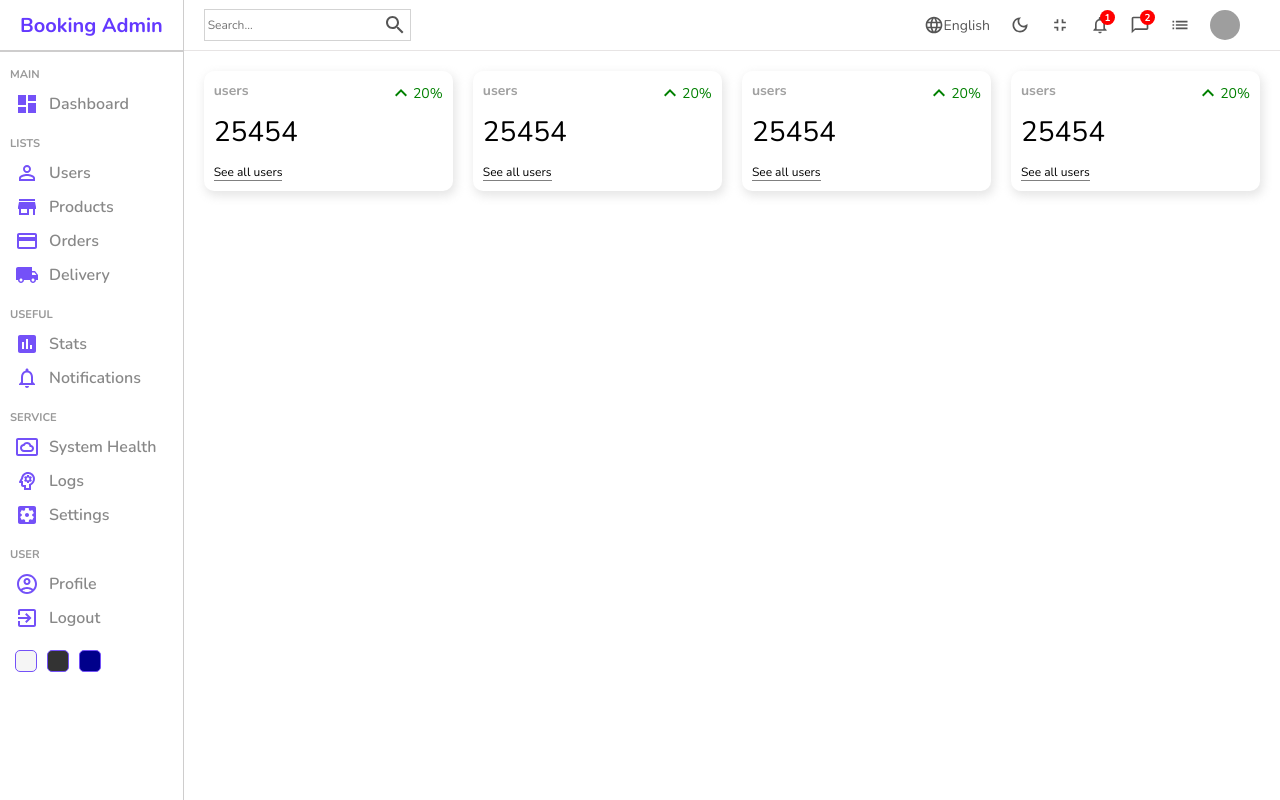
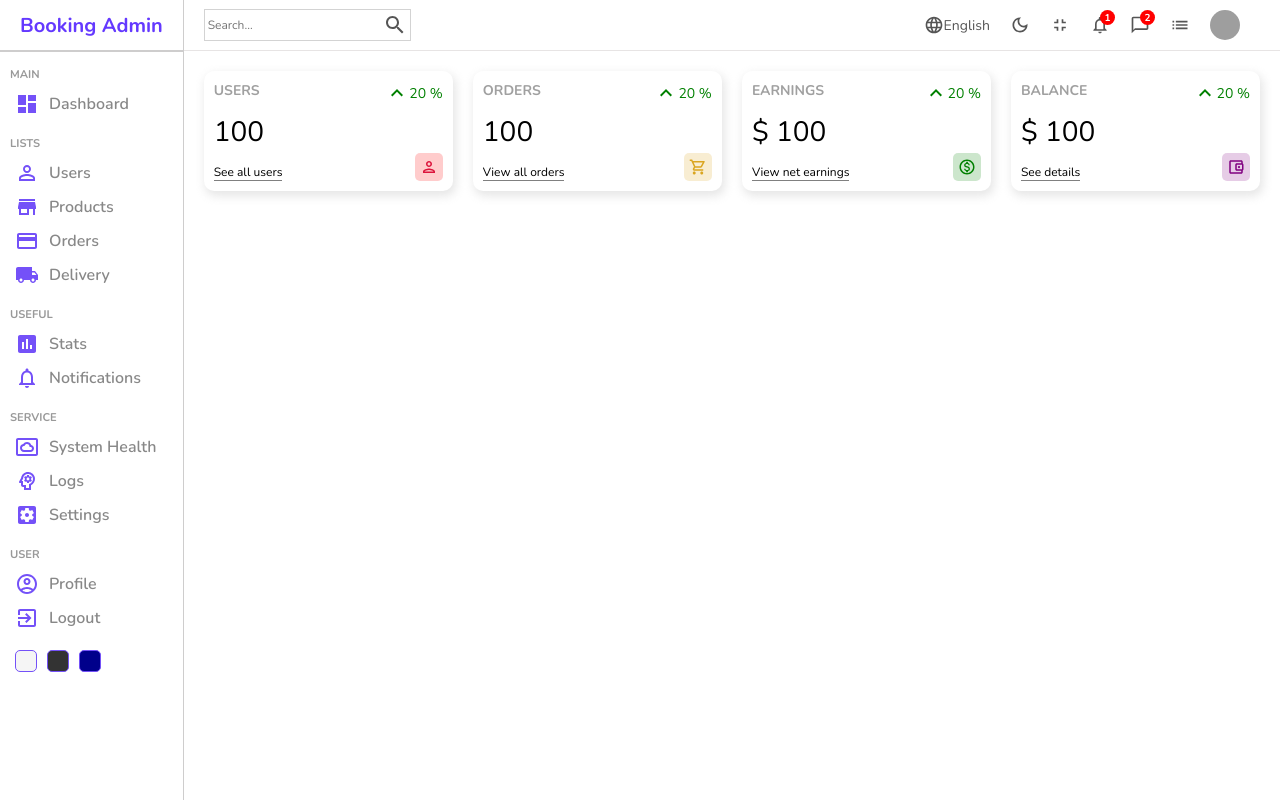
Before and after one commit to mabuhanifa/booking-app-admin-panel, a React (Create React App) app: page / in a window 1280 px wide. Built offline with nearby package versions, Linux system fonts and the light colour scheme; grey boxes are pictures that could not be loaded.

Commit message:
chart and featured added

```diff
--- a/src/components/widget/Widget.js
+++ b/src/components/widget/Widget.js
@@ -1,18 +1,91 @@
+import AccountBalanceWalletOutlinedIcon from "@mui/icons-material/AccountBalanceWalletOutlined";
 import KeyboardArrowUpIcon from "@mui/icons-material/KeyboardArrowUp";
+import MonetizationOnOutlinedIcon from "@mui/icons-material/MonetizationOnOutlined";
+import PersonOutlinedIcon from "@mui/icons-material/PersonOutlined";
+import ShoppingCartOutlinedIcon from "@mui/icons-material/ShoppingCartOutlined";
 import "./widget.scss";
 const Widget = ({ type }) => {
+  let data;
+  const amount = 100;
+  const diff = 20;
+  switch (type) {
+    case "user":
+      data = {
+        title: "USERS",
+        isMoney: false,
+        link: "See all users",
+        icon: (
+          <PersonOutlinedIcon
+            className="icon"
+            style={{
+              color: "crimson",
+              backgroundColor: "rgba(255, 0, 0, 0.2)",
+            }}
+          />
+        ),
+      };
+      break;
+    case "order":
+      data = {
+        title: "ORDERS",
+        isMoney: false,
+        link: "View all orders",
+        icon: (
+          <ShoppingCartOutlinedIcon
+            className="icon"
+            style={{
+              backgroundColor: "rgba(218, 165, 32, 0.2)",
+              color: "goldenrod",
+            }}
+          />
+        ),
+      };
+      break;
+    case "earning":
+      data = {
+        title: "EARNINGS",
+        isMoney: true,
+        link: "View net earnings",
+        icon: (
+          <MonetizationOnOutlinedIcon
+            className="icon"
+            style={{ backgroundColor: "rgba(0, 128, 0, 0.2)", color: "green" }}
+          />
+        ),
+      };
+      break;
+    case "balance":
+      data = {
+        title: "BALANCE",
+        isMoney: true,
+        link: "See details",
+        icon: (
+          <AccountBalanceWalletOutlinedIcon
+            className="icon"
+            style={{
+              backgroundColor: "rgba(128, 0, 128, 0.2)",
+              color: "purple",
+            }}
+          />
+        ),
+      };
+      break;
+    default:
+      break;
+  }
   return (
     <div className="widget">
       <div className="left">
-        <span className="title">users</span>
-        <span className="counter">25454</span>
-        <span className="link">See all users</span>
+        <span className="title">{data.title}</span>
+        <span className="counter"> {data.isMoney && "$"} {amount}</span>
+        <span className="link">{data.link}</span>
       </div>
       <div className="right">
         <div className="percentage positive">
           <KeyboardArrowUpIcon />
-          20%
+          {diff} %
         </div>
+        {data.icon}
       </div>
     </div>
   );
```
Also changed, not shown: src/components/chart/Chart.js (added), src/components/chart/chart.scss (added), src/components/featured/Fetaured.js (added), src/components/featured/featured.scss (added).
